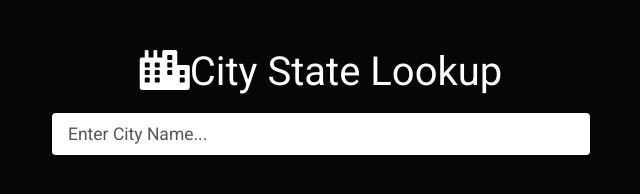
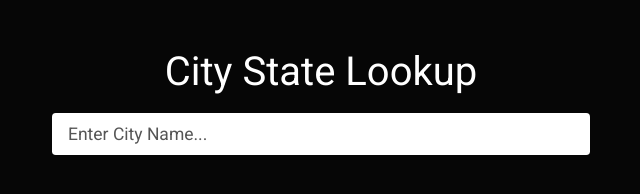
Before and after one commit to deverex/city_state_lookup, a plain HTML site: page index.html in a window 1280 px wide. Shown: the whole page, without its empty margins (319-959 px from the left). Drawn offline with Linux system fonts and the light colour scheme.

Commit message:
Update index.html

```diff
--- a/index.html
+++ b/index.html
@@ -19,7 +19,7 @@
       <div class="row">
         <div class="col-md-6 m-auto">
           <h3 class="text-center mb-3">
-            <i class="fas fa-city"></i>City State Lookup
+            City State Lookup
           </h3>
           <div class="form-group">
             <input
```
